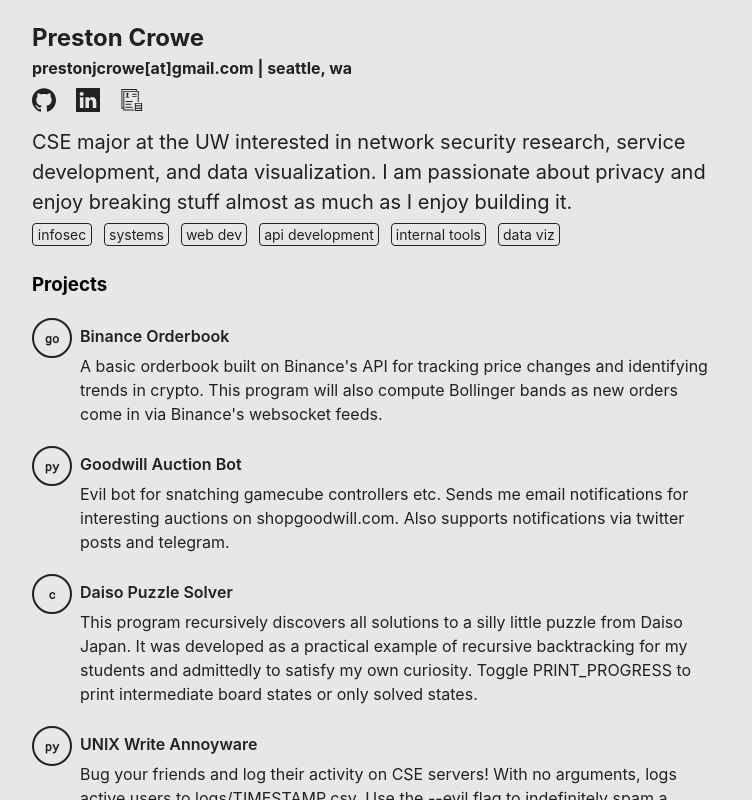
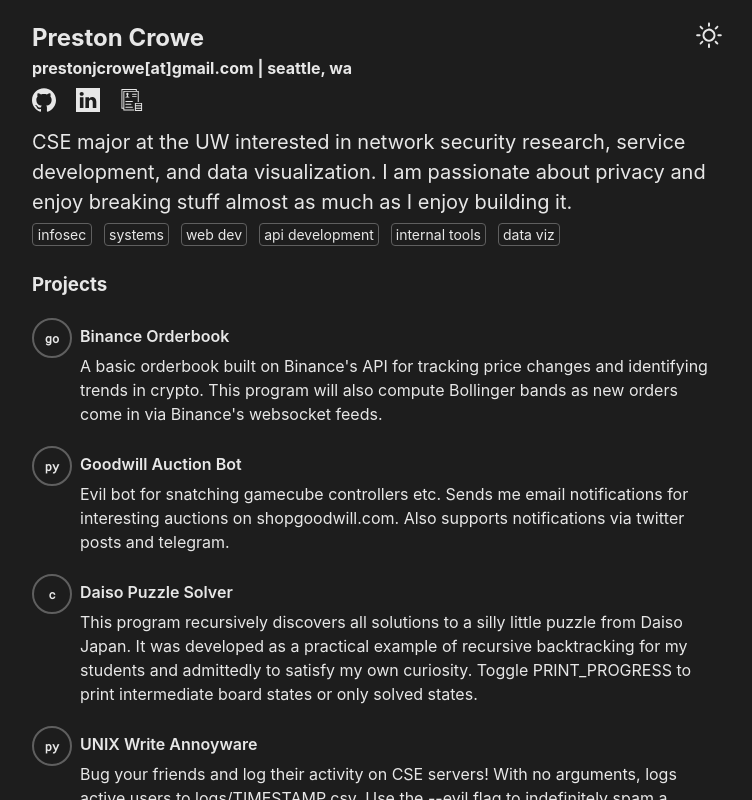
Before and after one commit to prestonjcrowe/simple-photo-gallery, a React (Create React App) app: page / in a window 1280 px wide. Shown: the whole page, without its empty margins (262-1014 px from the left). Built offline with nearby package versions, Linux system fonts and the light colour scheme.

Commit message:
add toggleable dark/light themes

```diff
--- a/src/App.js
+++ b/src/App.js
@@ -1,17 +1,61 @@
 import React, { Component } from 'react';
 import Header from './components/Header.js';
 import Project from './components/Project.js';
+import ThemeButton from './components/ThemeButton.js';
 import './App.scss';
 
-// Import Config
+// Import config and themes
 import config from './config.json';
+import themes from './themes.json';
 
-function App() {
+const DEFAULT_THEME = 'dark';
+
+class App extends Component {
+  constructor(props) {
+    super(props);
+    this.state = {
+      theme: DEFAULT_THEME
+    }
+
+    this.toggleTheme = this.toggleTheme.bind(this);
+    this.setTheme = this.setTheme.bind(this);
+  }
+
+  componentDidMount() {
+    const theme = localStorage.getItem('theme');
+    if (theme && (theme === 'dark' || theme === 'light')) {
+      this.setTheme(theme);
+    } else {
+      this.setTheme(DEFAULT_THEME);
+    }
+  }
+
+  setTheme(theme) {
+    this.setState({theme: theme});
+
+    Object.keys(themes[theme]).map(key => {
+      const value = themes[theme][key];
+      document.documentElement.style.setProperty(key, value);
+      localStorage.setItem('theme', theme)
+      return null;
+    });
+  }
+
+  toggleTheme() {
+    const oldTheme = this.state.theme;
+    const newTheme =  oldTheme === 'dark' ? 'light' : 'dark';
+
+    this.setTheme(newTheme);
+  }
+
+  render() {
     const { bio, tags, projects } = config;
+    const { theme } = this.state;
 
     return (
         <div className="App">
           <div className="Container">
+            <ThemeButton theme={theme} toggleTheme={this.toggleTheme}/>
             <Header config={config}/>
             <div className="Bio">{bio}</div>
             <div className="TagContainer">
@@ -31,6 +75,6 @@
         </div>
     );
   }
-
+}
 
 export default App;
--- a/src/App.scss
+++ b/src/App.scss
@@ -1,36 +1,44 @@
-@import url('https://fonts.googleapis.com/css?family=Roboto+Mono&display=swap');
+@import url("https://fonts.googleapis.com/css?family=Roboto+Mono&display=swap");
 
-$bg: #e7e7e7;
-$dark-bg: #e7e7e7;
-$text: #212121;
-$primary: #212121;
-$secondary: #666;
+// Constants
+$projectLangSize: 36px;
 
-$projectLangSize: 36px;
+// Default theme
+:root {
+  --bg: "#e7e7e7";
+  --text: "#212121";
+  --primary: "#212121";
+  --secondary: "#666";
+  --primary-light: "#212121";
+}
 
 * {
   line-height: 1.5;
 }
 
 html {
-  background: $bg;
+  background: var(--bg);
+}
+
+h2,
+h3 {
+  color: var(--text);
 }
 
 a {
   text-decoration: none !important;
-  color: $text;
+  color: var(--text);
 }
 
 a:hover {
-  border-bottom: solid 2px $secondary;
+  border-bottom: solid 2px var(--secondary);
   margin-bottom: -2px;
 }
-
 
 .App {
   height: 100vh;
   width: 100vw;
-  background: $dark-bg;
+  background: var(--bg);
   overflow-x: hidden;
 }
 
@@ -41,12 +49,12 @@
   max-width: 732px;
   height: 100%;
   margin: auto;
-  background: $bg;
+  background: var(--bg);
   overflow-x: hidden;
 }
 
 .Header {
-  color: $text;
+  color: var(--text);
 }
 
 .Name {
@@ -55,9 +63,8 @@
 }
 
 .Bio {
-  color : $text;
+  color: var(--text);
   font-size: 20px;
-
 }
 
 .Contact {
@@ -71,13 +78,12 @@
   padding: 0;
   margin-left: -6px;
 
-
   .Tag {
-    background: $bg;
-    color: $text;
-    border: 1px solid $text;
+    background: var(--bg);
+    color: var(--text);
+    border: 1px solid var(--primary-light);
     font-size: 14px;
-    padding:  0px 4px;
+    padding: 0px 4px;
     border-radius: 4px;
     display: inline-block;
     margin: 6px;
@@ -85,7 +91,6 @@
     text-align: center;
     font-weight: normal;
   }
-
 }
 
 // Contact Menu Styles
@@ -101,15 +106,14 @@
   .MenuIcon {
     width: 24px;
     height: 24px;
-    fill: $text;
+    fill: var(--text);
   }
 }
 
 .Menu {
-
   padding: 8px 8px 8px 0px;
   a {
-    color: $text;
+    color: var(--text);
     font-size: 18px;
     text-decoration: none;
     font-weight: 500;
@@ -117,7 +121,7 @@
 
   .Selected {
     * {
-      border-bottom: solid 2px $primary !important;
+      border-bottom: solid 2px var(--primary) !important;
     }
   }
 
@@ -129,49 +133,54 @@
 // Projects Styles
 .Project {
   display: grid;
-  grid-template-areas: "plang pname"
-                        ".     pdescription";
+  grid-template-areas:
+    "plang pname"
+    ".     pdescription";
   grid-template-columns: $projectLangSize auto;
   grid-template-rows: $projectLangSize auto;
   padding-bottom: 20px;
 
   .ProjectName {
-    color: $text;
+    color: var(--text);
     font-size: 16px;
     font-weight: 600;
-    color: $primary;
     grid-area: pname;
     align-self: center;
     padding-left: 12px;
   }
 
   .ProjectDescription {
-    color: $text;
+    color: var(--text);
     font-size: 16px;
     grid-area: pdescription;
     padding-left: 12px;
-
   }
   .ProjectLang {
-    width:$projectLangSize;
-    height:$projectLangSize;
-    border-radius:$projectLangSize;
+    width: $projectLangSize;
+    height: $projectLangSize;
+    border-radius: $projectLangSize;
     font-size: 12px;
     font-weight: bold;
-    color:$primary;
-    line-height:$projectLangSize;
-    text-align:center;
-    background:$bg;
-    border: 2px solid $primary;
+    color: var(--primary);
+    line-height: $projectLangSize;
+    text-align: center;
+    background: var(--bg);
+    border: 2px solid var(--primary-light);
     grid-area: plang;
-     font-family: 'Roboto Mono', monospace;
+    font-family: "Roboto Mono", monospace;
+  }
+}
 
-  }
+// Theme Button Styles
+.ThemeButton {
+  fill: var(--text);
+  float: right;
+  width: 30px;
+  height: 30px;
 }
 
 /* Mobile Styles*/
 @media all and (max-width: 768px) {
-
   .Container {
     padding: 20px;
   }
@@ -186,13 +195,13 @@
         font-size: 14px;
       }
       .ProjectLang {
-        width:30px;
-        height:30px;
-        border-radius:30px;
+        width: 30px;
+        height: 30px;
+        border-radius: 30px;
         font-size: 10px;
         font-weight: bold;
-        line-height:30px;
-        background:$bg;
+        line-height: 30px;
+        background: var(--bg);
       }
     }
   }
@@ -225,9 +234,11 @@
     padding: 0;
     margin: 0;
     padding: 20px 0 10px 0;
+    color: var(--text) !important;
   }
 
   h2 {
     font-size: 18px;
+    color: var(--text) !important;
   }
 }
--- /dev/null
+++ b/src/components/ThemeButton.js
@@ -0,0 +1,18 @@
+import React from 'react';
+import '../App.scss';
+
+function ThemeButton(props) {
+    const { theme, toggleTheme } = props;
+
+    return (
+        theme === 'light' ?
+            <svg version="1" xmlns="http://www.w3.org/2000/svg" width="200" height="200" viewBox="0 0 150 150" class="ThemeButton" onClick={toggleTheme}>
+                <path d="M51.9 13.9c-8.7 3.4-16.4 8.5-23.4 15.6C16.3 41.7 10 57.2 10 75c0 18.9 5.6 32.7 18.5 45.5 9.2 9.3 18.2 14.5 30.1 17.5 25 6.4 52.7-3.2 68.3-23.6 4.2-5.7 10.2-18.4 10.8-23.3 1-7.4-2.7-9-9.4-4.2-15.9 11.5-36.3 12.5-52.4 2.6-22.9-14.2-30-44.7-15.4-66.2 6.7-9.9 3-13.9-8.6-9.4zm-5.6 17.2C44 37.8 43 48.8 44 56.6c3 23.5 20.2 42.5 43.8 48 8.3 2 21 1.4 30-1.4 3.4-1.1 6.2-1.8 6.2-1.5 0 .3-1.5 2.6-3.4 5.2-11.3 15.2-27.2 23.3-46 23.3-24.4 0-46.2-16.7-53.2-40.7-2.4-8.3-2.2-22 .5-30.5 2.2-7 7.6-16.8 11.9-21.4C37.1 34.1 45.9 27 47 27c.4 0 .1 1.9-.7 4.1z"/>
+            </svg> :
+            <svg version="1" xmlns="http://www.w3.org/2000/svg" width="200" height="200" viewBox="0 0 150 150" class="ThemeButton" onClick={toggleTheme}>
+                <path d="M71.2 13.2c-1.6 1.6-1.6 18 0 19.6.7.7 2.4 1.2 3.8 1.2 4.2 0 5-1.7 5-11s-.8-11-5-11c-1.4 0-3.1.5-3.8 1.2zM29.2 30.2c-2.4 2.4-1.2 5.9 3.9 11.3 2.8 3 6 5.7 7 6 3 1 5.8-.4 6.5-3.2.6-2.1-.3-3.5-5.7-8.9-6.3-6.3-9.2-7.7-11.7-5.2zM109.1 35.4c-5.4 5.4-6.3 6.8-5.7 8.9.7 2.8 3.5 4.2 6.5 3.2 1-.3 4.2-3 7-6 5.1-5.4 6.3-8.9 3.9-11.3-2.5-2.5-5.4-1.1-11.7 5.2zM68 44.4c-7.2 1.6-11.2 3.8-16.1 8.9-5.1 5.2-7.4 9.7-8.8 17-1.2 6.6 0 15 2.9 20.7 2.4 4.6 9.4 11.6 14 14 8.7 4.4 21.4 4.4 30.3-.1 4.6-2.4 11.2-9.1 13.7-13.9 4.4-8.7 4.4-21.4-.1-30.3-2.4-4.6-9.1-11.2-13.9-13.7-3-1.5-13.9-4.2-15.9-3.9-.3 0-3.1.6-6.1 1.3zm14.3 10.2C90.7 57.4 98 67.4 98 76c0 8.6-7.3 18.6-15.7 21.4-5.9 2-8.7 2-14.6 0C59.3 94.6 52 84.6 52 76c0-8.4 7.3-18.5 15.3-21.4 5.5-1.9 9.4-1.9 15 0zM12.2 72.2c-1.5 1.5-1.5 6.1 0 7.6.7.7 4.4 1.2 9.8 1.2 9.3 0 11-.8 11-5s-1.7-5-11-5c-5.4 0-9.1.5-9.8 1.2zM118.2 72.2c-1.5 1.5-1.5 6.1 0 7.6.7.7 4.4 1.2 9.8 1.2 9.3 0 11-.8 11-5s-1.7-5-11-5c-5.4 0-9.1.5-9.8 1.2zM33.8 109.8c-5.9 6-7.2 9.4-4.6 12 2.4 2.4 5.4 1.2 11.6-5.1 6.4-6.5 7.3-8.5 4.6-11.1-2.8-2.8-5.5-1.8-11.6 4.2zM104.6 105.6c-2.8 2.8-1.8 5.5 4.2 11.6 6.1 6 8.8 7 11.6 4.2 2.8-2.8 1.8-5.5-4.2-11.6-6.1-6-8.8-7-11.6-4.2zM71.2 119.2c-1.6 1.6-1.6 18 0 19.6 1.5 1.5 6.1 1.5 7.6 0 1.6-1.6 1.6-18 0-19.6-.7-.7-2.4-1.2-3.8-1.2s-3.1.5-3.8 1.2z"/>
+            </svg>
+    );
+}
+
+export default ThemeButton;
--- /dev/null
+++ b/src/themes.json
@@ -0,0 +1,16 @@
+{
+    "light": {
+        "--bg": "#e7e7e7",
+        "--text": "#212121",
+        "--primary": "#212121",
+        "--secondary": "#666",
+        "--primary-light": "#212121"
+    },
+    "dark": {
+        "--bg": "#1d1d1d",
+        "--text": "#e7e7e7",
+        "--primary": "#e7e7e7",
+        "--secondary": "#666",
+        "--primary-light": "#5f5f5f"
+    }
+}
```
Also changed, not shown: src/themes/theme.scss (added, +43 -0 lines). Lines whose indentation alone changed are shown as unchanged.
